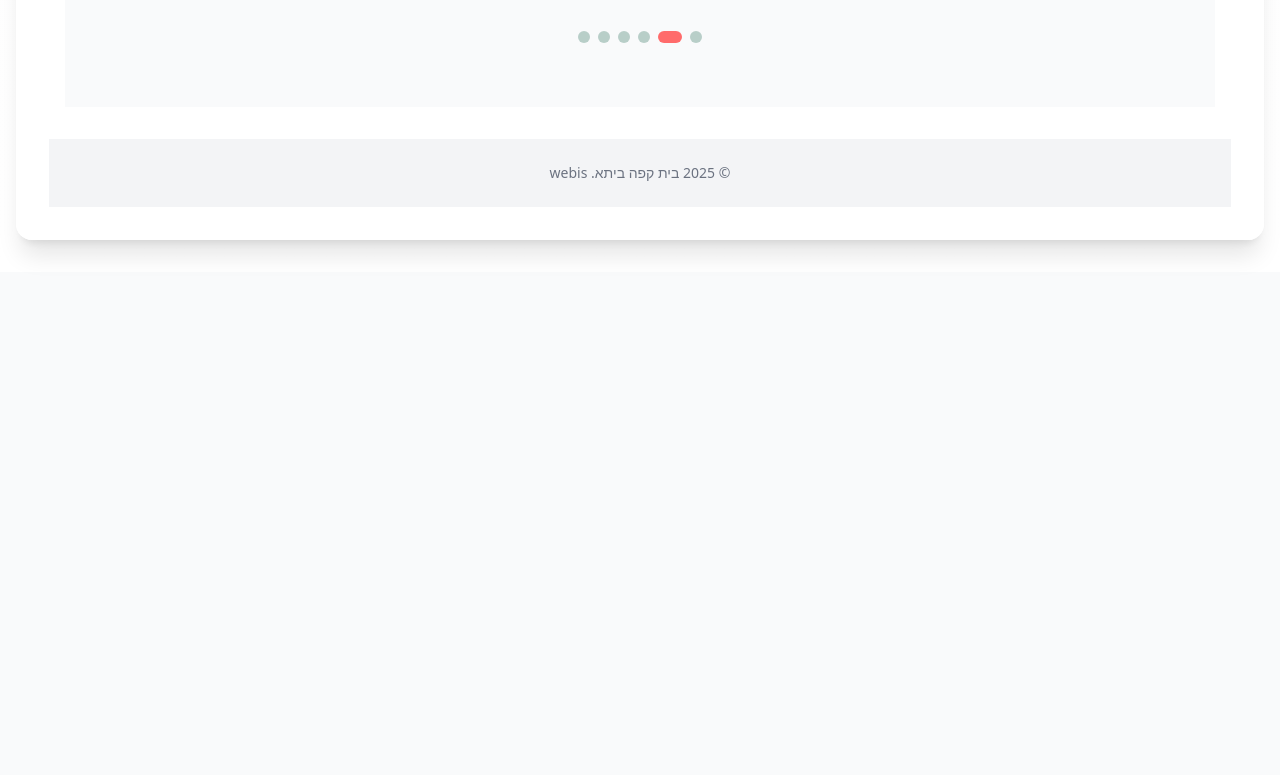
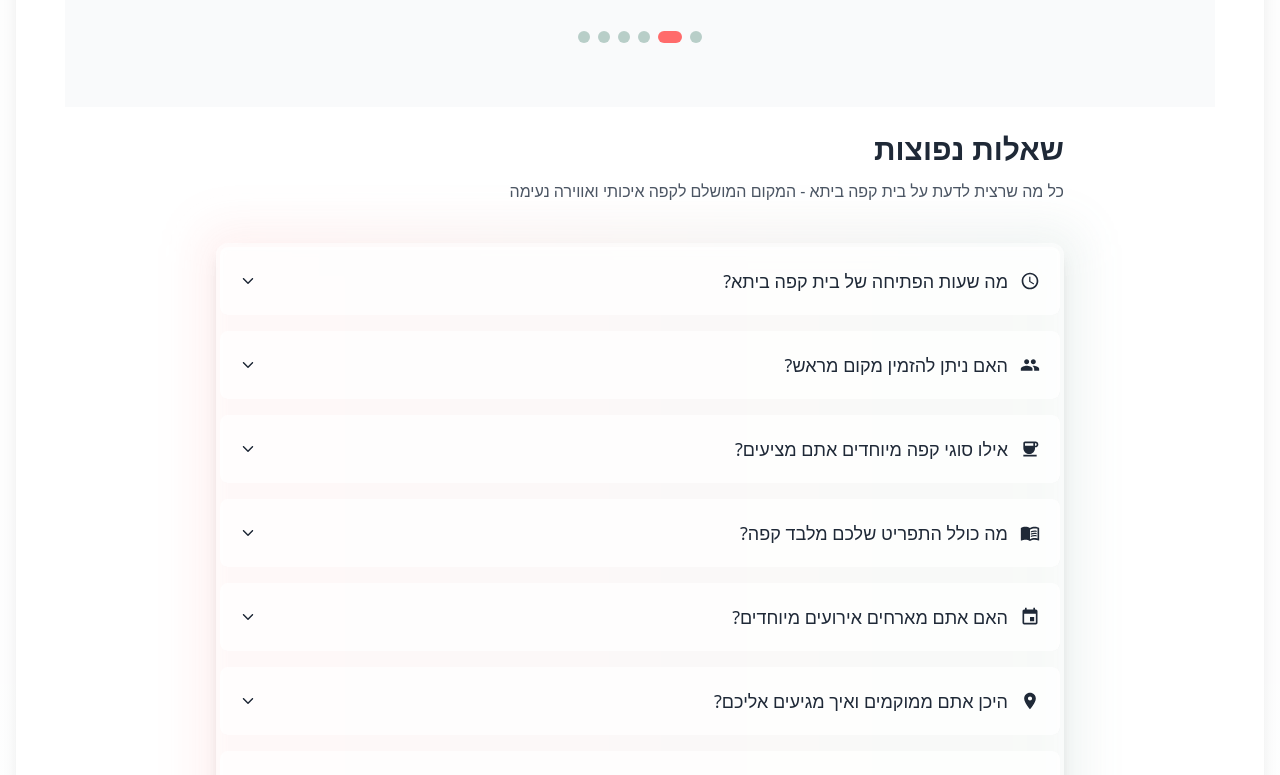
Before and after one commit to Webis-sites/webis-site-byt-kph-byta-1745270571105, a Next.js app: page / in a window 1280 px wide. Shown: the part 5602-6377 px from the top of the page. Before the commit the page ends 5874 px from the top, so only its background shows below. Built offline with nearby package versions, Linux system fonts and the light colour scheme.

Commit message:
Add FAQSection component to page

```diff
--- a/src/app/page.tsx
+++ b/src/app/page.tsx
@@ -6,6 +6,7 @@ import AboutSection from '@/components/AboutSection';
 import ServicesSection from '@/components/ServicesSection';
 import AtmosphereSection from '@/components/AtmosphereSection';
 import TestimonialsSection from '@/components/TestimonialsSection';
+import FAQSection from '@/components/FAQSection';
 
 export default function HomePage() {
   return (
@@ -18,6 +19,7 @@ export default function HomePage() {
         <ServicesSection />
         <AtmosphereSection />
         <TestimonialsSection />
+        <FAQSection />
       </main>
 
       <footer className="py-6 bg-gray-100 dark:bg-gray-800">
```
